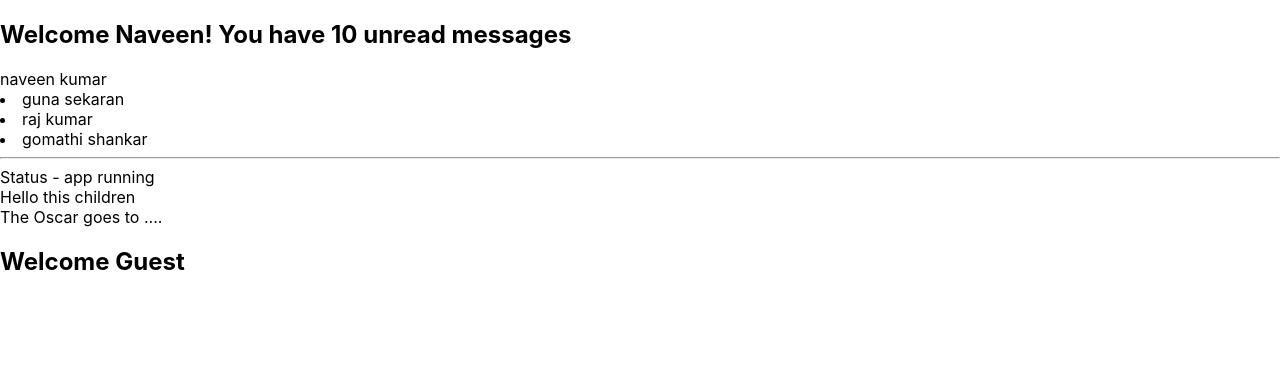
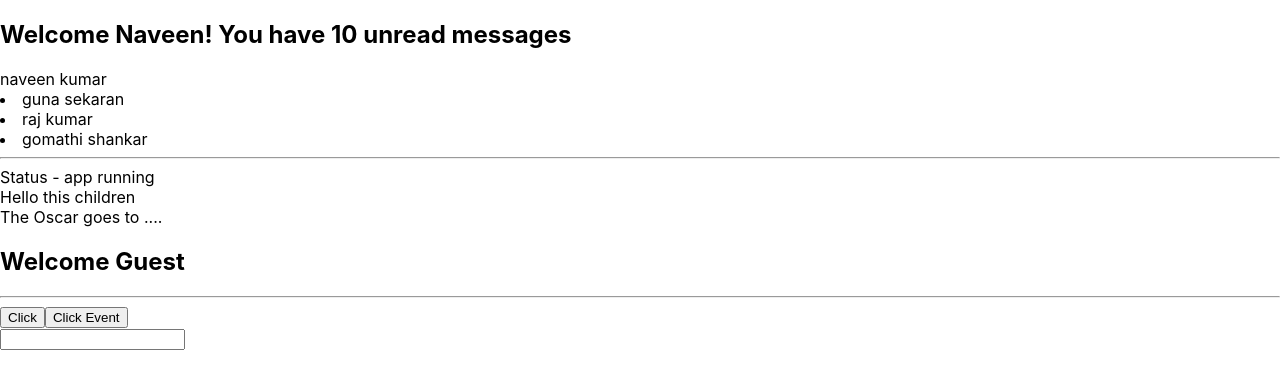
Before and after one commit to naveenkumardev65/react_typescript, a React (Create React App) app: page / in a window 1280 px wide. Shown: the top 388 px of the page. Built offline with nearby package versions, Linux system fonts and the light colour scheme.

Commit message:
Event Props

```diff
--- a/src/App.tsx
+++ b/src/App.tsx
@@ -1,5 +1,7 @@
+import Button from './components/Button';
 import Greet from './components/Greet';
 import Heading from './components/Heading';
+import Input from './components/Input';
 import Oscar from './components/Oscar';
 import Person from './components/Person';
 import PersonList from './components/PersonList';
@@ -25,7 +27,6 @@ function App() {
       first: 'gomathi',
       last: 'shankar'
     },
-
   ]
   return (
     <div className="App">
@@ -41,6 +42,22 @@ function App() {
         <Heading>The Oscar goes to ....</Heading>
       </Oscar>
       <Greet name={'Kumar'} isLoggedIn={false}/>
+
+      <hr />
+
+      <Button handleClick={() => {
+        console.log('Btn clicked');
+
+      }} handleClickEvent={(e, id) => {
+        console.log('e', e, id);
+
+      }}/>
+
+      <Input value='test' handleChange={(event) => {
+        console.log('input event', event);
+
+      }}/>
+
     </div>
   );
 }
--- /dev/null
+++ b/src/components/Button.tsx
@@ -0,0 +1,12 @@
+
+type ButtonProps = {
+    handleClick: () => void, // return nothing this function use void
+    handleClickEvent: (event: React.MouseEvent<HTMLButtonElement>, id: number) => void
+}
+
+export default function Button({ handleClick, handleClickEvent }: ButtonProps) {
+  return <div>
+    <button onClick={handleClick}>Click</button>
+    <button onClick={(event) => handleClickEvent(event, 1)}>Click Event</button>
+  </div>;
+}
--- /dev/null
+++ b/src/components/Input.tsx
@@ -0,0 +1,11 @@
+
+type InputProps = {
+    value: string,
+    handleChange: (event: React.ChangeEvent<HTMLInputElement>) => void
+}
+
+export default function Input(props: InputProps) {
+  return <div>
+    <input type="text" name="name" onChange={props?.handleChange} />
+  </div>;
+}
```
